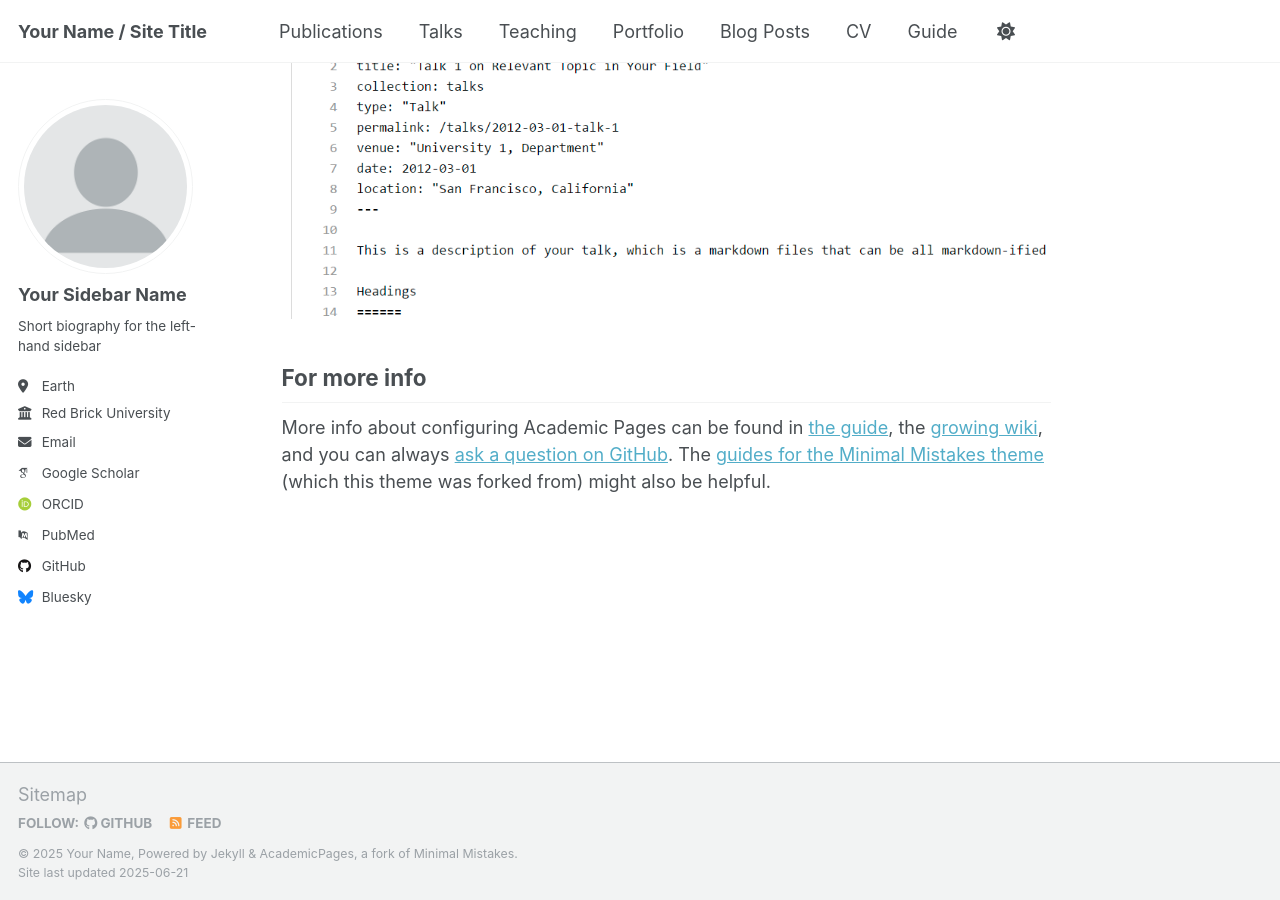
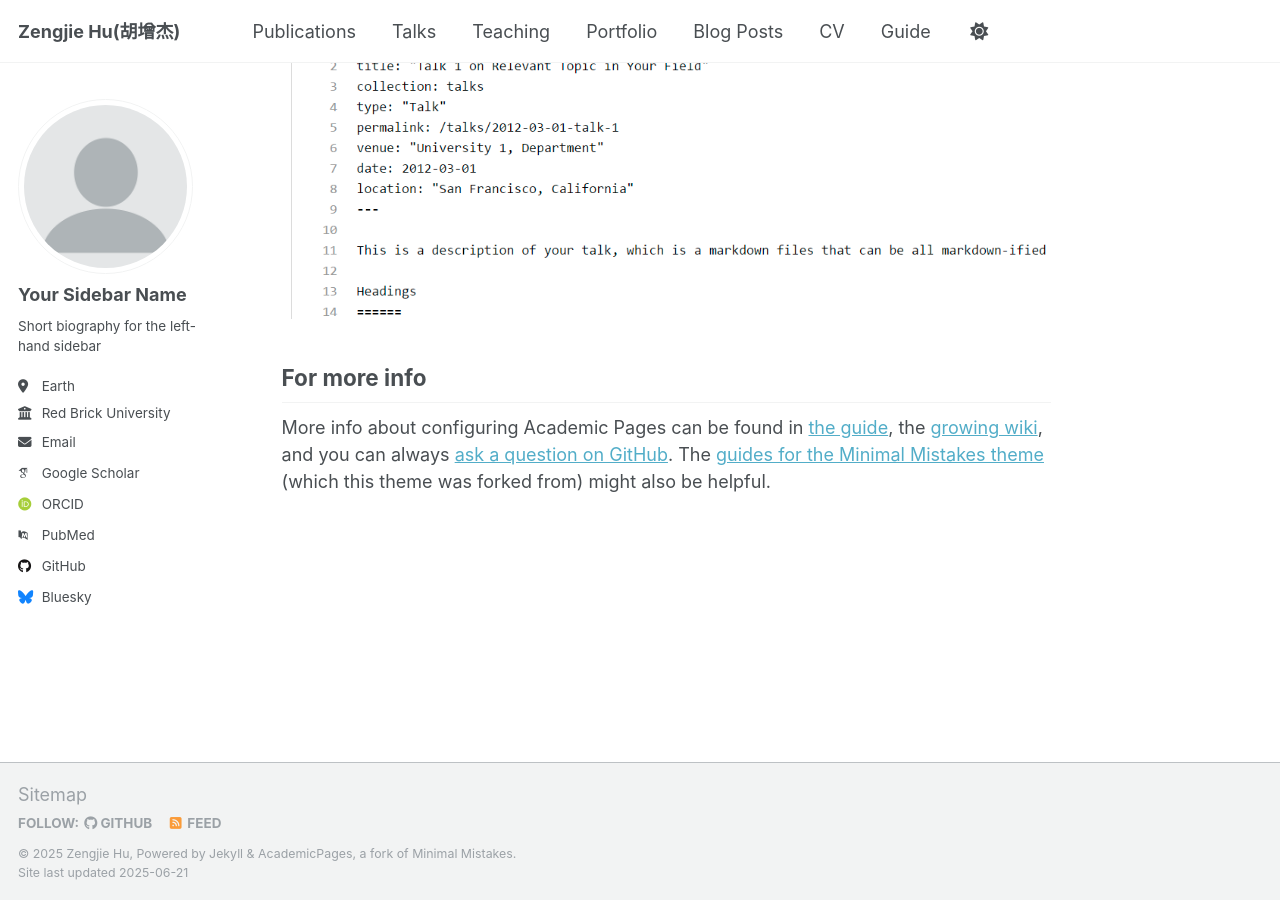
Before and after one commit to FloSophorae/FloSophorae.github.io, a Jekyll site: the page built from _pages/about.md, in a window 1280 px wide and 900 px high, scrolled down 2636 px. Built offline with Jekyll 4.4.1, drawn with Linux system fonts in a browser that asks for light colours; some web fonts are replaced.

Commit message:
modify config.yaml

```diff
--- a/_config.yml
+++ b/_config.yml
@@ -9,9 +9,9 @@
 # Basic Site Settings
 locale                   : "en-US"
 site_theme               : "default"
-title                    : "Your Name / Site Title"
+title                    : "Zengjie Hu(胡增杰)"
 title_separator          : "-"
-name                     : &name "Your Name"
+name                     : &name "Zengjie Hu"
 description              : &description "personal description"
 url                      : https://academicpages.github.io # the base hostname & protocol for your site e.g. "https://[your GitHub username].github.io" or if you already have some other page hosted on Github then use "https://[your GitHub username].github.io/[Your Repo Name]"
 baseurl                  : "" # the subpath of your site, e.g. "/blog"
```
